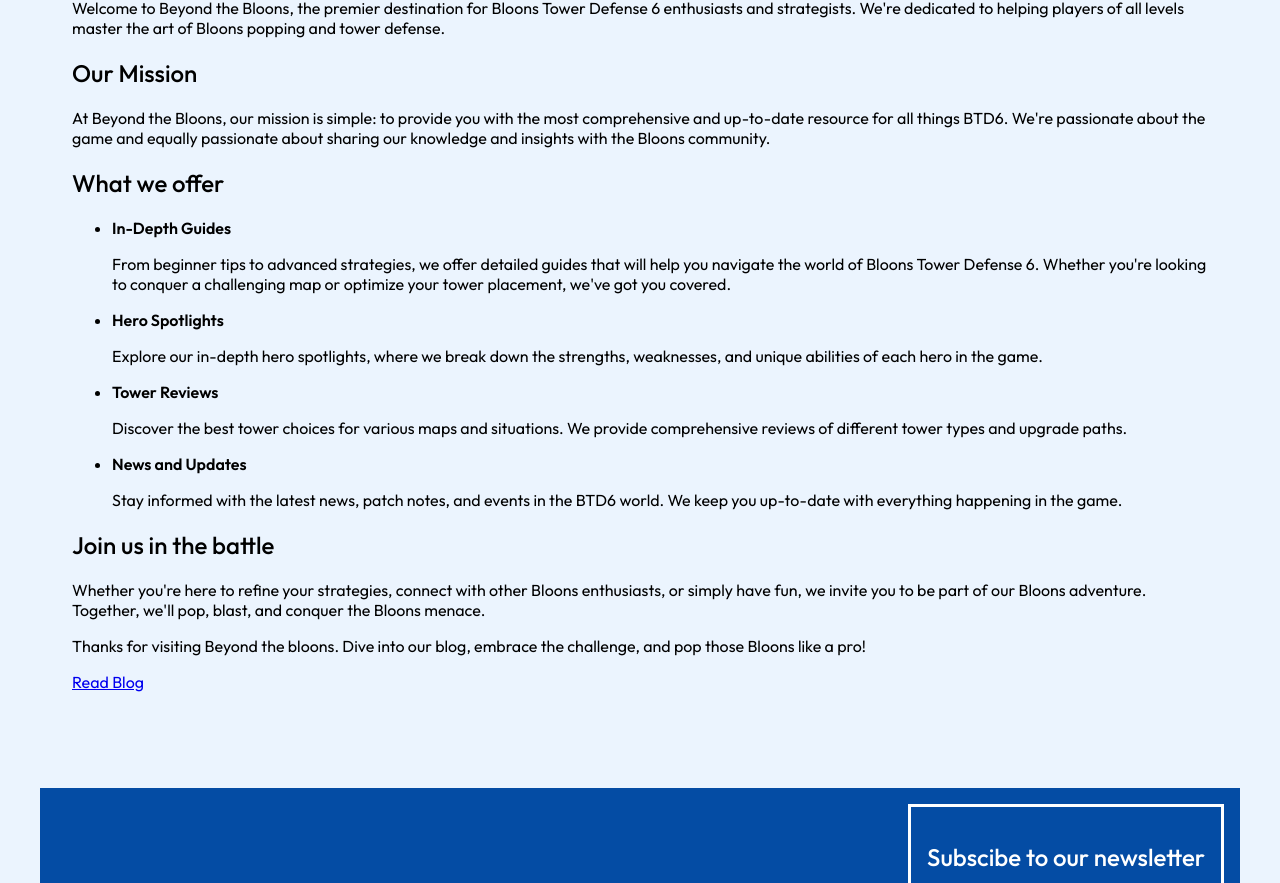
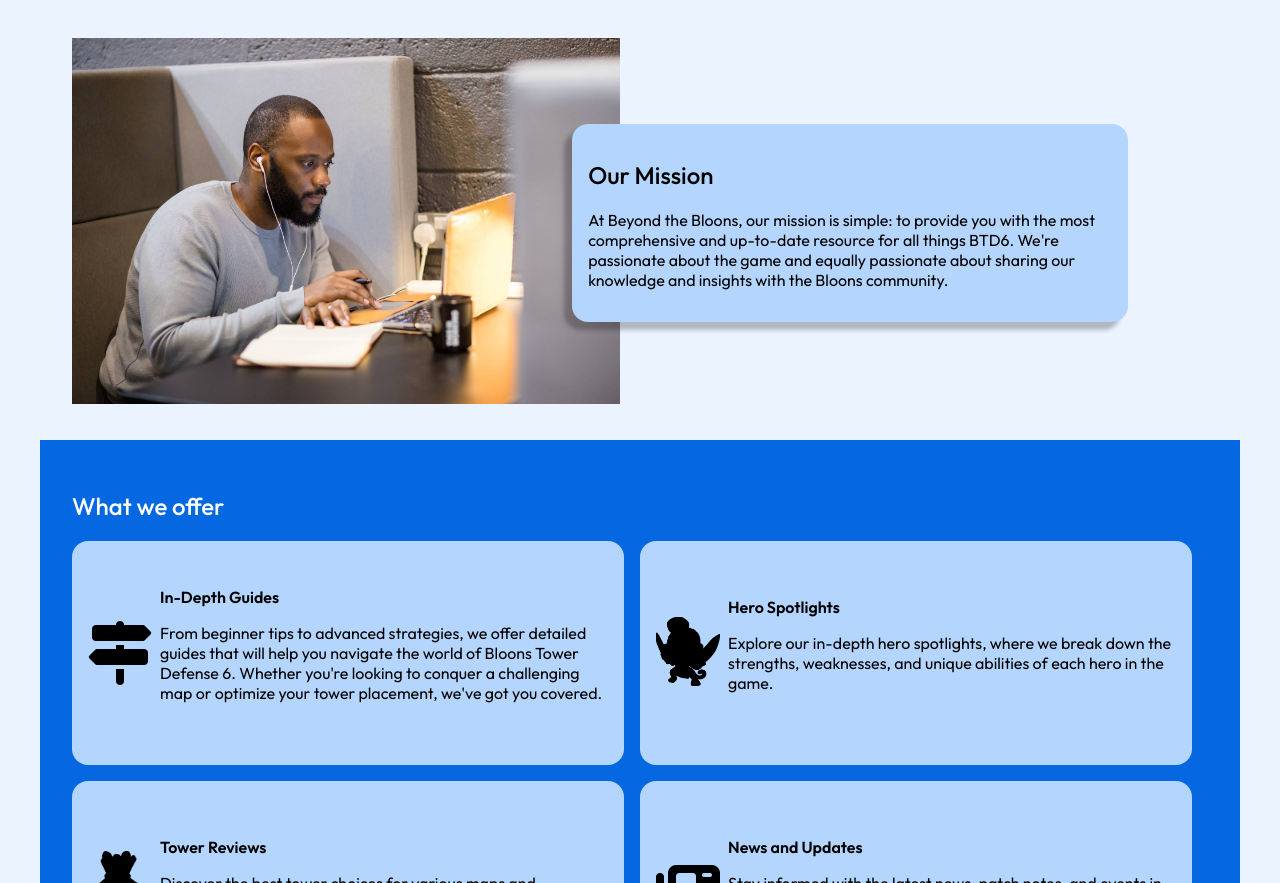
Before and after one commit to Noroff-FEU-Assignments/project-exam-1-Malkenes, a plain HTML site: page html/about.html in a window 1280 px wide. Shown: the part 445-1328 px from the top of the page. Drawn offline with Linux system fonts and the light colour scheme.

Commit message:
overhaul about page

```diff
--- a/css/styles.css
+++ b/css/styles.css
@@ -17,6 +17,9 @@ body,
 .preview,
 .background,
 .view-more,
+.battle-call,
+.mission-statement,
+.offers li,
 .blog-posts .title,
 .favorite-heroes span,
 .contact-form label,
@@ -25,6 +28,7 @@ body,
 }
 footer,
 button,
+.cta,
 .filter input:checked + label {
     background: var(--polynesian-blue);
     color: white;
@@ -33,7 +37,6 @@ body {
     font-family: "outfit", sans-serif;
     margin: 0;
 }
-main,
 header,
 footer,
 .cta,
@@ -49,7 +52,6 @@ footer,
 .blog-posts > * {
     display: flex;
 }
-main,
 footer,
 .blog-post,
 .form-input,
@@ -71,6 +73,7 @@ footer,
     gap: 1rem;
 }
 button,
+.cta,
 footer,
 .blog-post,
 .newsletter,
@@ -80,6 +83,8 @@ footer,
 .flipped i,
 .introduction,
 .blog-header,
+.mission-statement,
+.offers li,
 .view-more {
     padding: 1rem;
 }
@@ -112,8 +117,6 @@ footer,
 }
 main {
     min-height: 100vh;
-    gap: 4rem;
-    margin: 4rem 0;
 }
 h1 {
     font-weight: 600;
@@ -124,8 +127,7 @@ h2, nav {
     font-weight: 500;
 }
 section {
-    padding: 0 1rem ;
-    margin: 2rem 0;
+    padding: 2rem 1rem ;
 }
 .view-more,
 .filter > * {
@@ -138,7 +140,8 @@ section {
 figure {
     margin: 0;
 }
-button {
+button,
+.cta {
     cursor: pointer;
     border: solid 2px var(--alice-blue);
 }
@@ -146,6 +149,9 @@ button {
     gap: 0.5rem;
     font-weight: 600;
     margin: 1rem 0;
+}
+a.cta {
+    display: inline-block;
 }
 .description {
     position: relative;
@@ -254,7 +260,7 @@ nav a {
     text-align: center;
 }
 /* Header */
-
+.favorite-heroes span,
 header {
     padding: 0.5rem 1rem;
 }
@@ -404,7 +410,6 @@ footer .logo {
     box-shadow: -25px 25px 2px 0px rgba(4, 76, 164, 0.05), -20px 20px 2px 0px rgba(4, 76, 164, 0.10), -15px 15px 2px 0px rgba(4, 76, 164, 0.20), -10px 10px 2px 0px rgba(4, 76, 164, 0.30), -5px 5px 2px 0px rgba(4, 76, 164, 0.40);
 }
 .favorite-heroes span {
-    padding: 0.5rem 1rem;
     margin-right: 1rem;
 }
 .bg-image_1 {
@@ -479,9 +484,6 @@ footer .logo {
     padding: 1rem 2rem;
     border-radius: 2rem;
 }
-.filter input {
-    /*display: none;*/
-}
 .blog-posts > * {
     color: black;
     text-decoration: none;
@@ -502,6 +504,54 @@ footer .logo {
 .blog-content {
     max-width: 600px;
     margin: auto;
+}
+/* About */
+.intro-text {
+    font-size: 1.5rem;
+    font-weight: 500;
+    text-align: center;
+    max-width: 600px;
+    margin: auto;
+}
+.offer {
+    background: #0668E0;
+}
+.offer h2 {
+    color: white;
+}
+.offers {
+    display: flex;
+    flex-direction: column;
+    gap: 1rem;
+    padding: 0;
+}
+.offers li {
+    height: 12rem;
+    display: flex;
+    gap: 0.5rem;
+    align-items: center;
+    border-radius: 1rem;
+}
+.offers img {
+    width: 4rem;
+}
+.offers i {
+    font-size: 4rem;
+}
+.mission img,
+.battle-call img {
+    width: 100%;
+}
+.mission {
+    display: flex;
+    flex-direction: column;
+}
+.mission-statement {
+    margin: 0 1rem;
+    border-radius: 1rem;
+    box-shadow: -0.5rem 0.5rem 0.25rem rgba(0,0,0,0.25);
+    position: relative;
+    top: -4rem;
 }
 
 @media (min-width: 576px) {
@@ -540,7 +590,7 @@ footer .logo {
         display: flex;
     }
     section {
-        padding: 0 2rem;
+        padding: 2rem;
     }
     /* Index */
 
@@ -597,6 +647,33 @@ footer .logo {
     }
     .blog-image {
         object-position: right;
+    }
+    .offers {
+        flex-direction: row;
+        flex-wrap: wrap;
+    }
+    .offers li {
+        width: calc(50% - 3rem);
+    }
+    .mission {
+        flex-direction: row;
+    }
+    .mission-statement {
+        top: 0;
+        left: -4rem;
+        place-self: center;
+    }
+    .battle-call {
+        display: grid;
+        grid-template-columns: 1fr 1fr;
+        align-items: center;
+        gap: 1rem;
+        padding: 2rem;
+        margin: 0;
+    }
+    .battle-call img {
+        grid-column: 2;
+        grid-row: 1/3;
     }
 }
 
--- a/html/about.html
+++ b/html/about.html
@@ -38,32 +38,64 @@
             </div>
         </section>
         <section>
-            <p>Welcome to Beyond the Bloons, the premier destination for Bloons Tower Defense 6 enthusiasts and strategists. We're dedicated to helping players of all levels master the art of Bloons popping and tower defense.</p>
+            <p class="intro-text">Welcome to Beyond the Bloons, the premier destination for Bloons Tower Defense 6 enthusiasts and strategists. We're dedicated to helping players of all levels master the art of Bloons popping and tower defense.</p>
+        </section>
+        <section class="mission">
+            <div>
+                <img src="../images/ewan-buck-13vSUuXFnwA-unsplash.jpg" alt="man sitting in a high wall sofa working on a computer and writing in a notebook">
+            </div>
+            <div class="mission-statement">
                 <h2>Our Mission</h2>
                 <p>At Beyond the Bloons, our mission is simple: to provide you with the most comprehensive and up-to-date resource for all things BTD6. We're passionate about the game and equally passionate about sharing our knowledge and insights with the Bloons community.</p>
+            </div>
+        </section>
+        <section class="offer">
             <h2>What we offer</h2>
-            <ul>
+            <ul class="offers">
                 <li>
+                    <i class="fas fa-signs-post"></i>
+                    <div>
                         <strong>In-Depth Guides</strong>
                         <p>From beginner tips to advanced strategies, we offer detailed guides that will help you navigate the world of Bloons Tower Defense 6. Whether you're looking to conquer a challenging map or optimize your tower placement, we've got you covered.</p>
+                    </div>
                 </li>
                 <li>
+                    <div>
+                        <img src="../images/SaudaPortrait_black.webp" alt="">
+                    </div>
+                    <div>
                         <strong>Hero Spotlights</strong>
                         <p>Explore our in-depth hero spotlights, where we break down the strengths, weaknesses, and unique abilities of each hero in the game.</p>
+                    </div>
                 </li>
                 <li>
+                    <div>
+                        <img src="../images/MonkeyVillage_black.webp" alt="">
+                    </div>
+                    <div>
                     <strong>Tower Reviews</strong>
                     <p>Discover the best tower choices for various maps and situations. We provide comprehensive reviews of different tower types and upgrade paths.</p>
+                    </div>
                 </li>
                 <li>
+                    <i class="fas fa-newspaper"></i>
+                    <div>
                         <strong>News and Updates</strong>
                         <p>Stay informed with the latest news, patch notes, and events in the BTD6 world. We keep you up-to-date with everything happening in the game.</p>
+                    </div>
                 </li>
             </ul>
+        </section>
+        <section class="battle-call">
+            <div>
                 <h2>Join us in the battle</h2>
                 <p>Whether you're here to refine your strategies, connect with other Bloons enthusiasts, or simply have fun, we invite you to be part of our Bloons adventure. Together, we'll pop, blast, and conquer the Bloons menace.</p>
+            </div>
+            <img src="../images/afif-ramdhasuma-CT7IWRM7G5k-unsplash.jpg" alt="two people exitingly looking a smartphone screen">
+            <div>
                 <p>Thanks for visiting Beyond the bloons. Dive into our blog, embrace the challenge, and pop those Bloons like a pro!</p>
-            <a href="blogs.html">Read Blog</a>
+                <a class="cta" href="blogs.html">Read Blog</a>
+            </div>
         </section>
     </main>
     <footer>
```
Also changed, not shown: images/MonkeyVillage_black.webp (added), images/SaudaPortrait_black.webp (added), images/afif-ramdhasuma-CT7IWRM7G5k-unsplash.jpg (added), images/ewan-buck-13vSUuXFnwA-unsplash.jpg (added), js/modules.js (added). Lines whose indentation alone changed are shown as unchanged.
